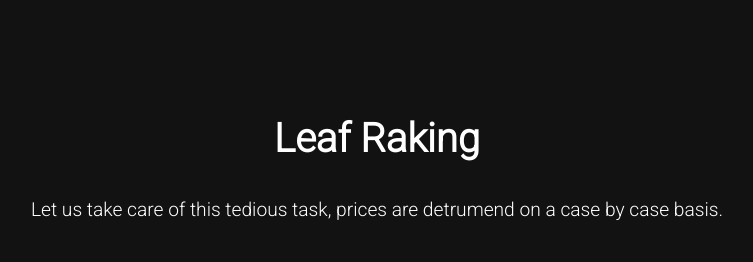
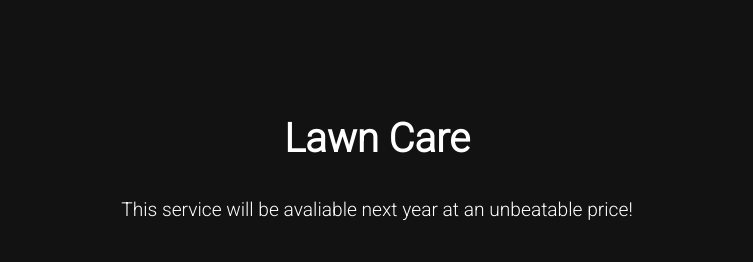
Before and after one commit to beanhousesitting/beanhousesitting.github.io, a plain HTML site: page index.html in a window 1280 px wide. Shown: the part 1271-1533 px from the top of the page, without its empty margins (263-1016 px from the left). Drawn offline with Linux system fonts and the light colour scheme.

Commit message:
Update index.html

```diff
--- a/index.html
+++ b/index.html
@@ -33,12 +33,12 @@
     <div id="home-pet-sitting" class="section">
         <h2>Home and Pet Sitting</h2>
         <p>Reliable care for your home and furry friends, for just one cat you can expect about $14 a day, but can vary dramatically. Dog walking may also be available along with other pet related services.</p>
-        <img src="https://th.bing.com/th/id/R.7a6d5d371f45b252e7ac31d189f8ee54?rik=FxItXu1QKQQdYw&riu=http%3a%2f%2fstatic.boredpanda.com%2fblog%2fwp-content%2fuploads%2f2015%2f09%2fhappy-cat-smiling-6__880.jpg&ehk=M47PUT4c1f7%2fPk5Ujf%2frNlDSqQcxiehUt4d3tI%2bp2tM%3d&risl=&pid=ImgRaw&r=0" alt="My Bad! It looks like this Image Is down, I am working on it!">
+        <img src="https://th.bing.com/th/id/R.d8853efbf9492877778fdd2293dd027e?rik=L8PTR3Zg81Kx%2bw&riu=http%3a%2f%2fstatic.boredpanda.com%2fblog%2fwp-content%2fuploads%2f2015%2f09%2fHappy-Cats__880.jpg&ehk=ERhS%2b0IaSX1IOTEphok6aVy3cC8BgmVSR8sNZI0%2bQZU%3d&risl=&pid=ImgRaw&r=0" alt="My Bad! It looks like this Image Is down, I am working on it!">
 </div>
 
-    <div id="leaf-raking" class="section">
-        <h2>Leaf Raking</h2>
-        <p>Let us take care of this tedious task, prices are detrumend on a case by case basis.</p>
+    <div id="Lawn Care" class="section">
+        <h2>Lawn Care</h2>
+        <p>This service will be avaliable next year at an unbeatable price!</p>
         <img src="https://www.lawnstarter.com/blog/wp-content/uploads/2020/07/leaf-rake.jpg" alt="Leaf Raking" class="section-image">
     </div>
 
@@ -47,7 +47,7 @@
         <p>Thank you for your intrest in my work! For pricing and service requests, you can get in touch with me at beanhousesitting@gmail.com</p>
     </div>
     <script>
-    alert("we will be doing a all day car wash weekend on the 20th of this month, to reserve your spot, hit me up at beanhousesitting@gmail.com");
+    alert("We will be doing a all day car wash weekend on the 20th of this month, to reserve your spot, hit me up at beanhousesitting@gmail.com");
 </script>
 
 </body>
```
